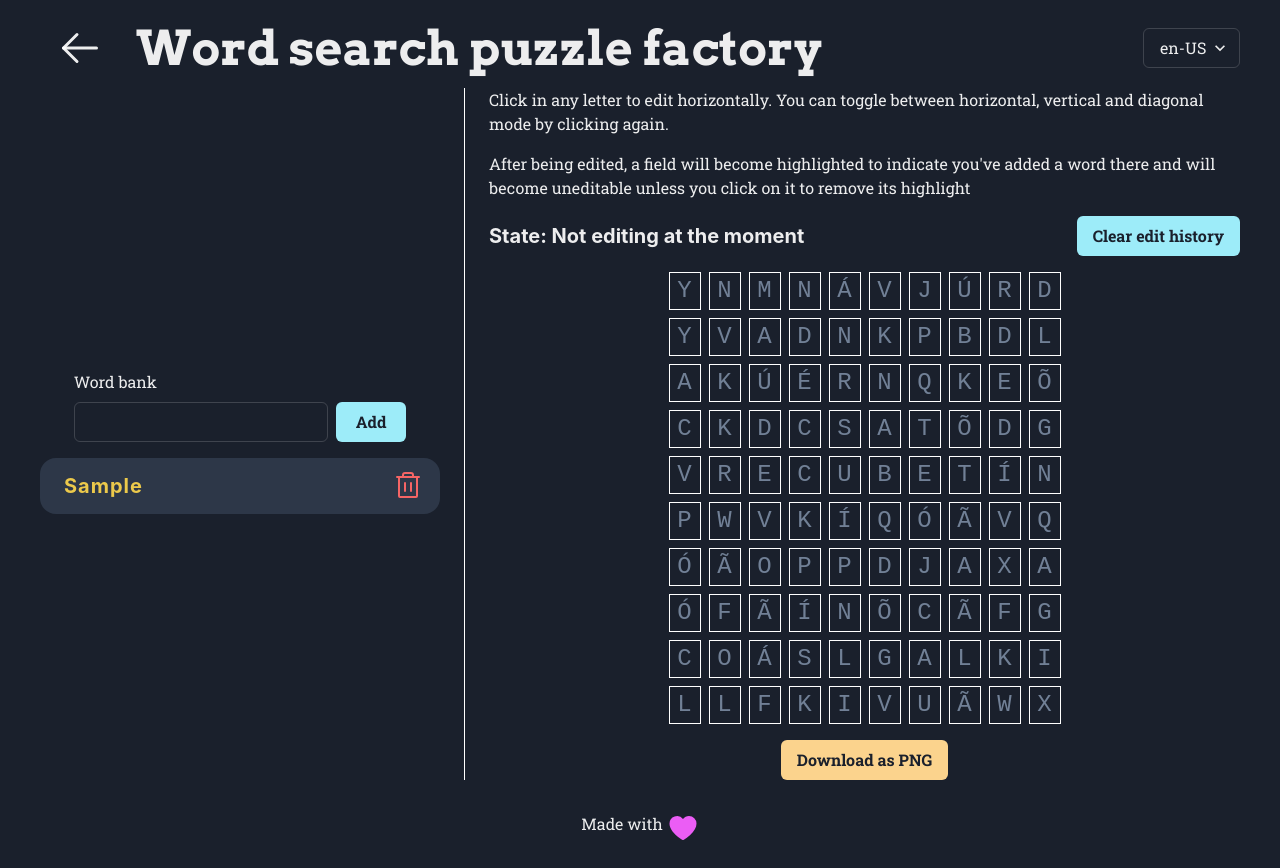
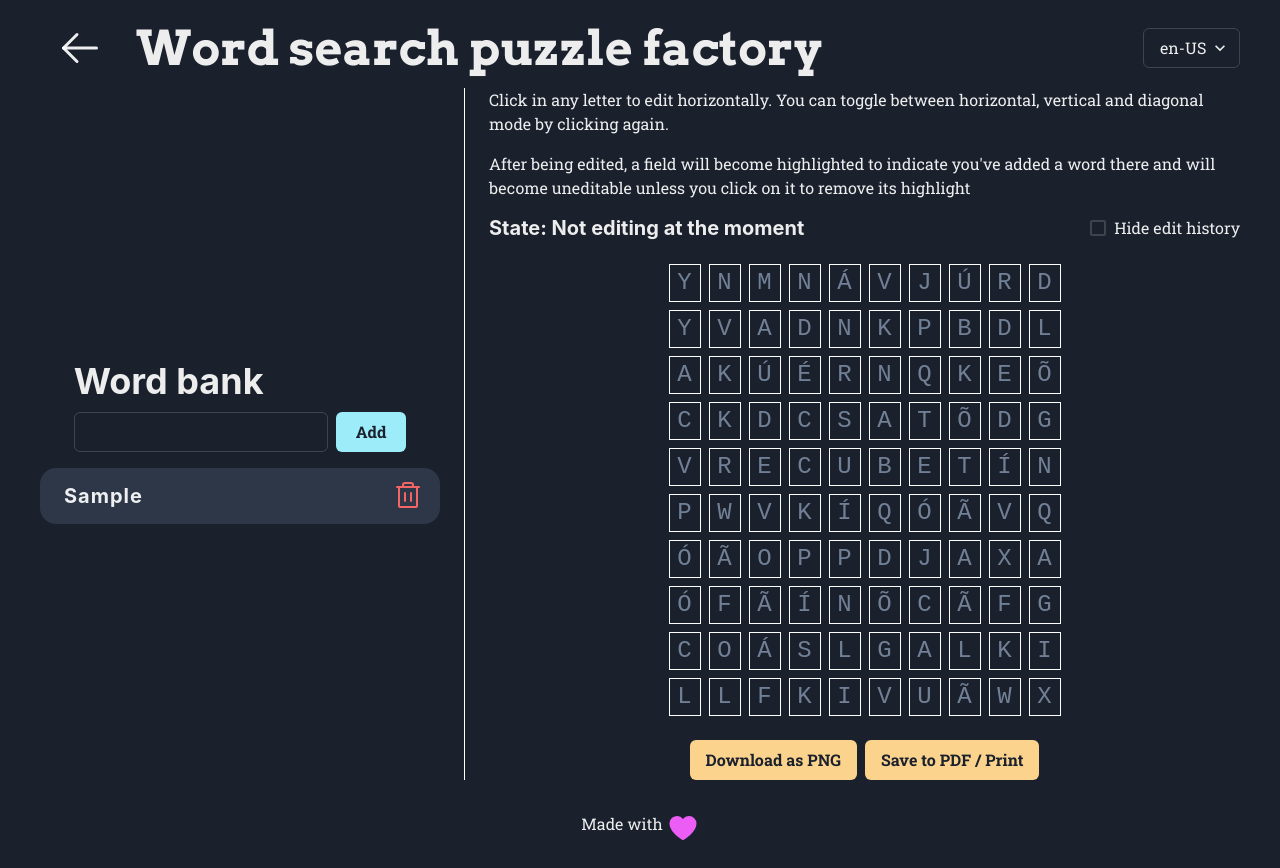
Before and after one commit to Shoonkey/portfolio-v1, a Next.js app: page /word-search-maker in a window 1280 px wide. Both pictures are taken after typing "Sample" into the empty fields and a click on the button "Add". Built offline with nearby package versions, Linux system fonts and the light colour scheme; a web font is replaced by a local one.

Commit message:
feat(word-search-maker): improved look in print mode

```diff
--- a/package.json
+++ b/package.json
@@ -18,6 +18,7 @@
     "phosphor-react": "^1.4.1",
     "react": "18.2.0",
     "react-dom": "18.2.0",
+    "styled-components": "^5.3.8",
     "uuid": "^9.0.0"
   },
   "devDependencies": {
@@ -25,6 +26,7 @@
     "@types/node": "^18.11.16",
     "@types/react": "^18.0.26",
     "@types/react-dom": "^18.0.9",
+    "@types/styled-components": "^5.1.26",
     "@types/uuid": "^9.0.0",
     "eslint": "^8.30.0",
     "eslint-config-next": "^13.0.7",
--- a/src/i18n/en-US/word-search-maker.json
+++ b/src/i18n/en-US/word-search-maker.json
@@ -9,7 +9,7 @@
     "home": {
       "editingModeExplanation": "Click in any letter to edit horizontally. You can toggle between horizontal, vertical and diagonal mode by clicking again.",
       "highlightsExplanation": "After being edited, a field will become highlighted to indicate you've added a word there and will become uneditable unless you click on it to remove its highlight",
-      "clearEditHistory": "Clear edit history",
+      "hideEditHistory": "Hide edit history",
       "wordBank": "Word bank",
       "addWord": "Add",
       "noWordsAdded": "No words added yet!<br />Add them here so you can keep track of what words are in your puzzle.",
--- a/src/i18n/pt-BR/word-search-maker.json
+++ b/src/i18n/pt-BR/word-search-maker.json
@@ -9,7 +9,7 @@
     "home": {
       "editingModeExplanation": "Clique em qualquer letra para editar horizontalmente. Você pode trocar entre horizontal, vertical e diagonal clicando de novo.",
       "highlightsExplanation": "Depois de ser editado, um campo vai ficar destacado para indicar que você adicionou uma palavra lá e não será mais editável a não ser que você clique nele e remova seu destaque.",
-      "clearEditHistory": "Limpar histórico de edições",
+      "hideEditHistory": "Esconder histórico de edições",
       "wordBank": "Banco de palavras",
       "addWord": "Adicionar",
       "noWordsAdded": "Sem palavras por enquanto!<br /> Adicione-as aqui para acompanhar quais palavras estão no seu quebra-cabeça.",
--- a/src/projects/portfolio/components/Footer.tsx
+++ b/src/projects/portfolio/components/Footer.tsx
@@ -1,15 +1,19 @@
 import { Flex, Text } from "@chakra-ui/react"
 import { Heart } from "phosphor-react"
+
 import useI18N from "../hooks/useI18N"
+import HideInPrintMode from "./HideInPrintMode"
 
 function Footer() {
   const i18n = useI18N("portfolio")
 
   return (
-    <Flex as="footer" gap={1} mt={4} justifyContent="center">
-      <Text>{i18n.content.home.madeWith}</Text>
-      <Heart size={32} weight="fill" color="#eb5df5" />
-    </Flex>
+    <HideInPrintMode>
+      <Flex as="footer" gap={1} mt={4} justifyContent="center">
+        <Text>{i18n.content.home.madeWith}</Text>
+        <Heart size={32} weight="fill" color="#eb5df5" />
+      </Flex>
+    </HideInPrintMode>
   )
 }
 
--- /dev/null
+++ b/src/projects/portfolio/components/HideInPrintMode.tsx
@@ -0,0 +1,26 @@
+import { Flex, FlexProps } from "@chakra-ui/react";
+import { ReactNode } from "react";
+import styled from "styled-components";
+
+interface HideInPrintModeProps {
+  children: ReactNode;
+}
+
+const Container = styled(Flex)`
+  @media print {
+    display: none !important;
+  }
+`;
+
+function HideInPrintMode({
+  children,
+  ...props
+}: HideInPrintModeProps & FlexProps) {
+  return (
+    <Container flexDir="column" {...props}>
+      {children}
+    </Container>
+  );
+}
+
+export default HideInPrintMode;
--- a/src/projects/word-search-maker/components/AddWordForm.tsx
+++ b/src/projects/word-search-maker/components/AddWordForm.tsx
@@ -1,6 +1,8 @@
+import { Button, Flex, FormControl, FormErrorMessage, FormLabel, Heading, Input } from "@chakra-ui/react";
+import { FormEvent, useState } from "react";
+
+import HideInPrintMode from "@/projects/portfolio/components/HideInPrintMode";
 import useI18N from "@/projects/portfolio/hooks/useI18N";
-import { Button, Flex, FormControl, FormErrorMessage, FormLabel, Input } from "@chakra-ui/react";
-import { FormEvent, useState } from "react";
 
 interface AddWordFormProps {
   error?: string;
@@ -21,12 +23,14 @@ function AddWordForm({ error, onSubmit }: AddWordFormProps) {
   return (
     <Flex as="form" mx="auto" gap={2} onSubmit={handleSubmit}>
       <FormControl isInvalid={Boolean(error)}>
-        <FormLabel htmlFor="word">{i18n.content.home.wordBank}</FormLabel>
-        <Flex gap={2}>
-          <Input name="word" value={newWord} onChange={(e) => setNewWord(e.target.value)} />
-          <Button colorScheme="cyan" type="submit" px={6}>{i18n.content.home.addWord}</Button>
-        </Flex>
-        {error && <FormErrorMessage>{error}</FormErrorMessage>}
+        <FormLabel htmlFor="word"><Heading>{i18n.content.home.wordBank}</Heading></FormLabel>
+        <HideInPrintMode>
+          <Flex gap={2}>
+            <Input name="word" value={newWord} onChange={(e) => setNewWord(e.target.value)} />
+            <Button colorScheme="cyan" type="submit" px={6}>{i18n.content.home.addWord}</Button>
+          </Flex>
+          {error && <FormErrorMessage>{error}</FormErrorMessage>}
+        </HideInPrintMode>
       </FormControl>
     </Flex>
   );
--- a/src/projects/word-search-maker/components/WordList.tsx
+++ b/src/projects/word-search-maker/components/WordList.tsx
@@ -1,3 +1,4 @@
+import HideInPrintMode from "@/projects/portfolio/components/HideInPrintMode";
 import useI18N from "@/projects/portfolio/hooks/useI18N";
 import {
   Button,
@@ -8,6 +9,7 @@ import {
   Text,
 } from "@chakra-ui/react";
 import { Trash } from "phosphor-react";
+import styled from "styled-components";
 
 import Word from "../shared/Word";
 
@@ -15,6 +17,21 @@ interface WordListProps {
   list: Word[];
   onRemoveItem: (index: number) => void;
 }
+
+const Container = styled(UnorderedList)`
+  list-style-type: none;
+
+
+  @media print {
+    display: grid;
+    grid-template-rows: repeat(5, 1fr);
+    grid-template-columns: repeat(3, 1fr);
+
+    li {
+      padding: 0 !important;
+    }
+  }
+`;
 
 function WordList({ list, onRemoveItem }: WordListProps) {
   const i18n = useI18N("word-search-maker");
@@ -29,9 +46,10 @@ function WordList({ list, onRemoveItem }: WordListProps) {
     );
 
   return (
-    <UnorderedList
-      listStyleType="none"
+    <Container
       minW="400px"
+      maxH="400px"
+      overflowY="auto"
       display="flex"
       flexDir="column"
       marginInlineStart={0}
@@ -51,11 +69,11 @@ function WordList({ list, onRemoveItem }: WordListProps) {
             as="h2"
             size="md"
             flexGrow={1}
-            color="yellow.400"
             letterSpacing="1px"
           >
             {word.content}
           </Heading>
+          <HideInPrintMode>
             <Tooltip placement="top" label="Remove word">
               <Button
                 variant="transparent"
@@ -66,9 +84,10 @@ function WordList({ list, onRemoveItem }: WordListProps) {
                 <Trash size={32} />
               </Button>
             </Tooltip>
+          </HideInPrintMode>
         </ListItem>
       ))}
-    </UnorderedList>
+    </Container>
   );
 }
 
--- a/src/projects/word-search-maker/components/WordSearchPuzzle/index.tsx
+++ b/src/projects/word-search-maker/components/WordSearchPuzzle/index.tsx
@@ -1,10 +1,19 @@
-import { Button, Flex, Grid, Heading, Spinner, Text } from "@chakra-ui/react";
+import {
+  Button,
+  Checkbox,
+  Flex,
+  Grid,
+  Heading,
+  Spinner,
+  Text,
+} from "@chakra-ui/react";
 import { useEffect, useRef, useState } from "react";
 import DOMToImage from "dom-to-image";
 
 import useI18N from "@/projects/portfolio/hooks/useI18N";
 import PuzzleLetter from "./PuzzleLetter";
 import { getRandomGrid } from "./util";
+import HideInPrintMode from "@/projects/portfolio/components/HideInPrintMode";
 
 type EditingMode = "horizontal" | "vertical" | "diagonal";
 
@@ -22,6 +31,7 @@ function WordSearchPuzzle() {
   const [gridItems, setGridItems] = useState<string[] | null>(null);
   const [editing, setEditing] = useState<EditingMetadata | null>(null);
   const [editedCells, setEditedCells] = useState<number[]>([]);
+  const [hideEditHistory, setHideEditHistory] = useState(false);
 
   const updateEditingMode = (
     editing: EditingMetadata | null,
@@ -106,8 +116,7 @@ function WordSearchPuzzle() {
   const downloadPuzzle = async () => {
     const puzzle = puzzleRef.current;
 
-    if (!puzzle)
-      return;
+    if (!puzzle) return;
 
     try {
       const data = await DOMToImage.toPng(puzzle);
@@ -122,19 +131,19 @@ function WordSearchPuzzle() {
   };
 
   useEffect(() => setGridItems(getRandomGrid(10, 10)), []);
-  useEffect(() => console.log("Ref updated!", puzzleRef.current), [puzzleRef])
 
   return (
     <Flex
       flexDir="column"
       mx="auto"
-      gap={4}
+      gap={6}
       borderLeft={{ base: "none", md: "solid 1px white" }}
       borderTop={{ base: "solid 1px white", md: "none" }}
       pl={{ base: 0, md: 6 }}
       pt={{ base: 6, md: 0 }}
       mb={4}
     >
+      <HideInPrintMode gap={4}>
         <Text>{i18n.content.home.editingModeExplanation}</Text>
         <Text>{i18n.content.home.highlightsExplanation}</Text>
         <Flex
@@ -149,10 +158,15 @@ function WordSearchPuzzle() {
               ? i18n.content.home.editing[editing.currentMode]
               : i18n.content.home.editing.none}
           </Heading>
-        <Button colorScheme="cyan" onClick={() => setEditedCells([])}>
-          {i18n.content.home.clearEditHistory}
-        </Button>
+          <Checkbox
+            colorScheme="cyan"
+            isChecked={hideEditHistory}
+            onChange={(e) => setHideEditHistory(e.target.checked)}
+          >
+            {i18n.content.home.hideEditHistory}
+          </Checkbox>
         </Flex>
+      </HideInPrintMode>
       <Flex flexDir="column" flexGrow={1} ref={puzzleRef} bg="gray.800">
         {gridItems ? (
           <Grid
@@ -167,7 +181,8 @@ function WordSearchPuzzle() {
             gap={2}
           >
             {gridItems.map((item, index) => {
-              const isHighlighted = editedCells.includes(index);
+              const isHighlighted =
+                !hideEditHistory && editedCells.includes(index);
 
               return (
                 <PuzzleLetter
@@ -196,9 +211,14 @@ function WordSearchPuzzle() {
           <Spinner />
         )}
       </Flex>
-      <Button alignSelf="center" colorScheme="orange" onClick={() => downloadPuzzle()}>
+      <HideInPrintMode flexDir="row" justifyContent="center" gap={2}>
+        <Button colorScheme="orange" onClick={() => downloadPuzzle()}>
           Download as PNG
         </Button>
+        <Button colorScheme="orange" onClick={() => window.print()}>
+          Save to PDF / Print
+        </Button>
+      </HideInPrintMode>
     </Flex>
   );
 }
--- a/src/projects/word-search-maker/index.tsx
+++ b/src/projects/word-search-maker/index.tsx
@@ -14,6 +14,11 @@ function WordSearchMaker() {
 
   const addNewWord = (word: string) => {
     setFormError("");
+
+    if (wordList.length >= 15) {
+      setFormError("Maximum amount of words reached");
+      return;
+    }
 
     if (word.includes(" ")) {
       setFormError("Word cannot contain spaces");
```
Also changed, not shown: src/projects/portfolio/components/Navbar.tsx (+22 -11 lines), 1 other file (tests, documents, lock files or other folders). Lines whose indentation alone changed are shown as unchanged.
